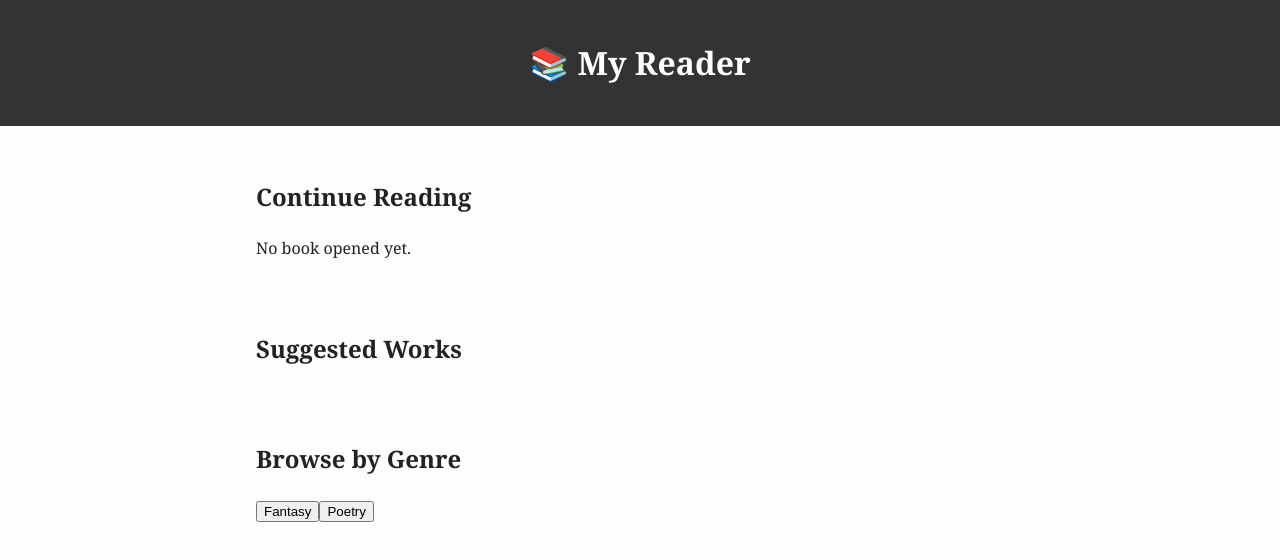
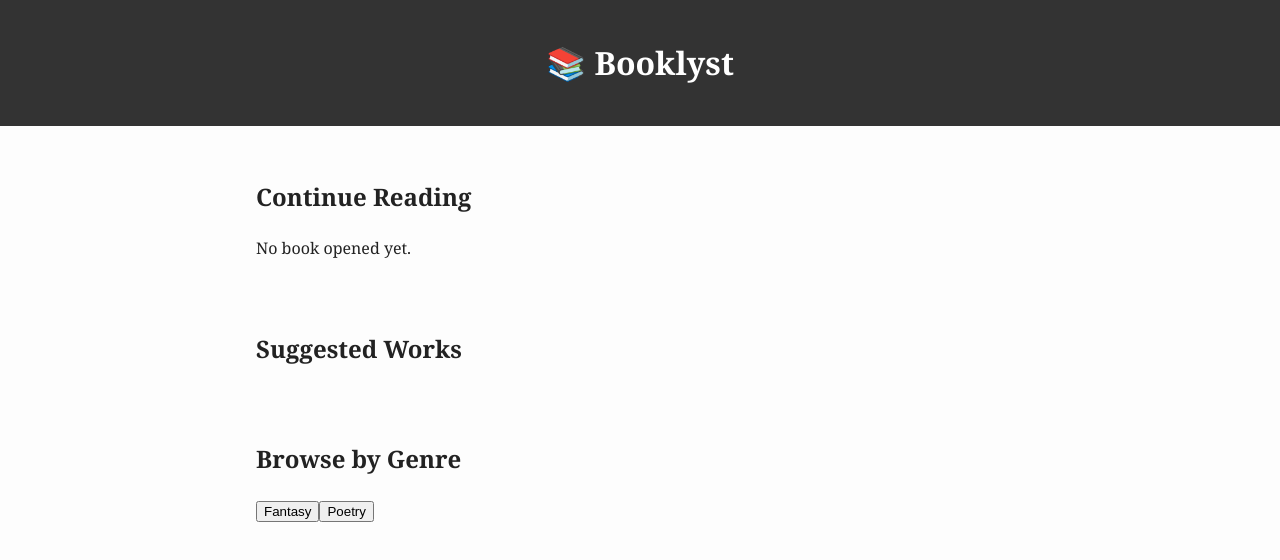
Before and after one commit to raffys2k/Booklyst-repository, a plain HTML site: page index.html in a window 1280 px wide. Drawn offline with nearby package versions, Linux system fonts and the light colour scheme.

Commit message:
Rename header from 'My Reader' to 'Booklyst'

```diff
--- a/index.html
+++ b/index.html
@@ -8,7 +8,7 @@
 </head>
 <body>
   <header>
-    <h1>📚 My Reader</h1>
+    <h1>📚 Booklyst</h1>
   </header>
 
   <!-- Library View -->
```
